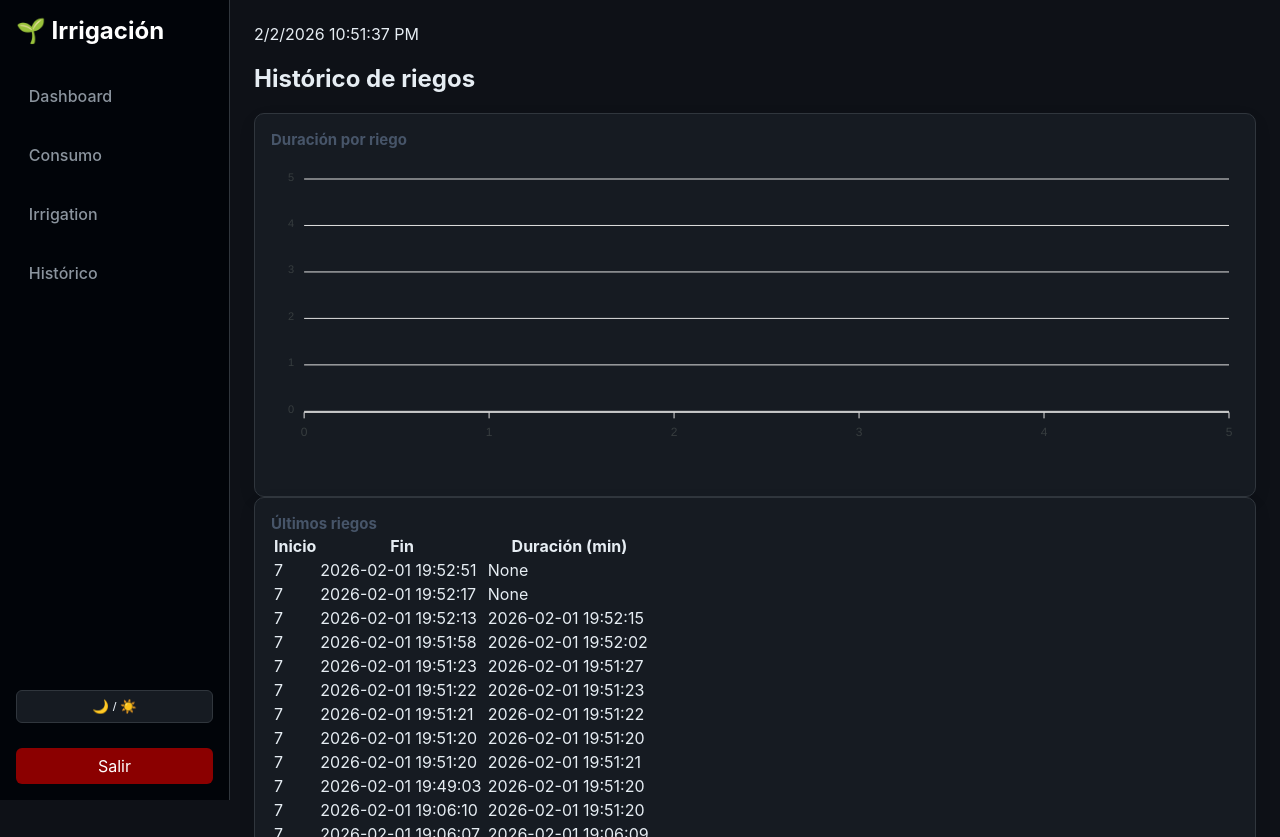
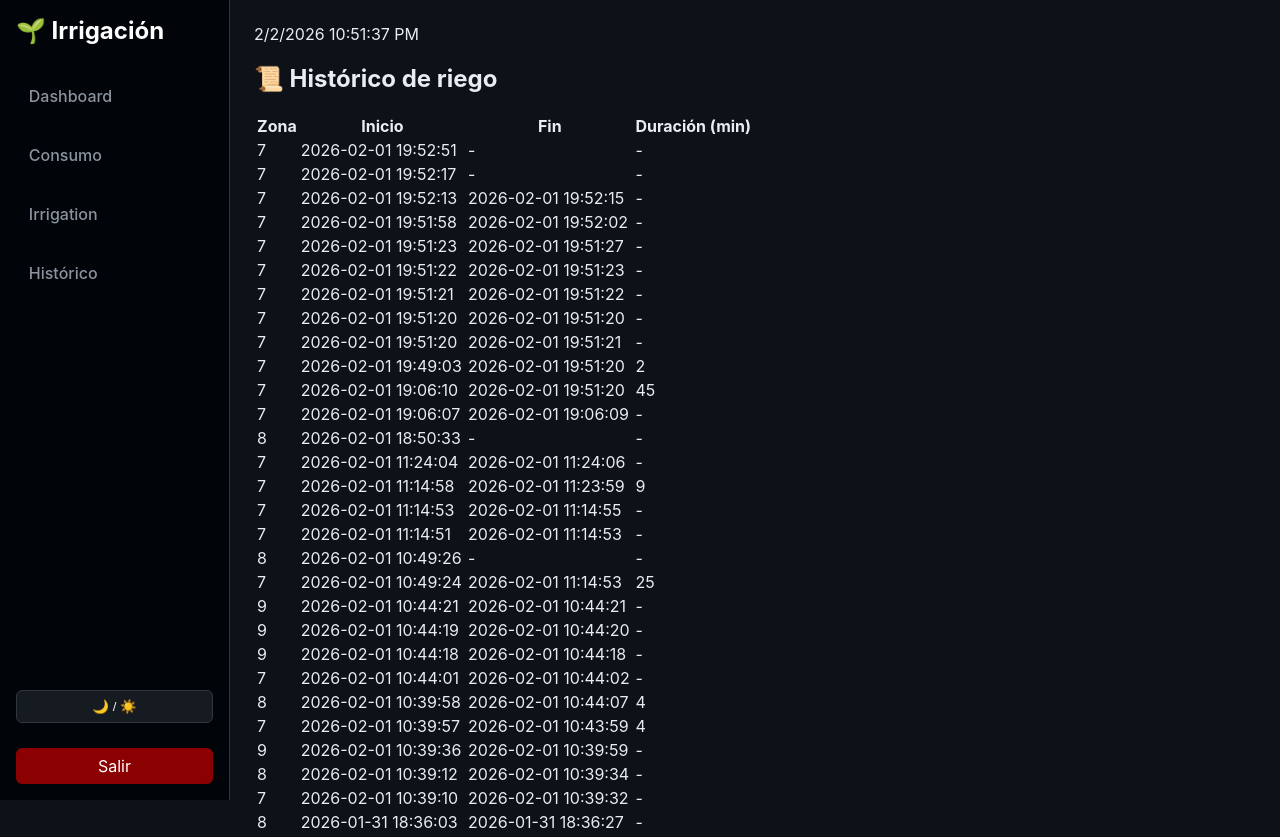
Before and after one commit to alexincambridge/irrigacion, a Flask app: page /irrigation/history in a window 1280 px wide. Shown: the top 837 px of the page. Run offline with Flask 3, Linux system fonts and the light colour scheme; a user stored in the database is signed in; data comes from the database, SQL or seed files in the repository; some libraries are stand-ins or nearby versions.

Commit message:
profiling and refactoring

```diff
--- a/app/templates/irrigation_history.html
+++ b/app/templates/irrigation_history.html
@@ -1,38 +1,31 @@
 {% extends "base.html" %}
-{% block title %}Histórico de Riegos{% endblock %}
+{% block title %}Histórico de riego{% endblock %}
 
 {% block content %}
-<h2>Histórico de riegos</h2>
+<h2>📜 Histórico de riego</h2>
 
-<div class="grid-2">
-
-  <div class="card">
-    <h3>Duración por riego</h3>
-    <div id="irrigationChart"></div>
-    <p></p>
-
-  </div>
-
-  <div class="card">
-    <h3>Últimos riegos</h3>
 <table>
+  <thead>
     <tr>
+      <th>Zona</th>
       <th>Inicio</th>
       <th>Fin</th>
       <th>Duración (min)</th>
     </tr>
+  </thead>
+  <tbody>
     {% for r in rows %}
     <tr>
       <td>{{ r[0] }}</td>
-        <td>{{ r[1] or "En curso" }}</td>
-        <td>{{ r[2] }}</td>
+      <td>{{ r[1] }}</td>
+      <td>{{ r[2] or "-" }}</td>
+      <td>{{ r[3] or "-" }}</td>
     </tr>
     {% endfor %}
+  </tbody>
 </table>
-  </div>
+{% endblock %}
 
-</div>
-{% endblock %}
 
 {% block scripts %}
 <script src="https://cdn.jsdelivr.net/npm/apexcharts"></script>
```
Lines whose indentation alone changed are shown as unchanged.
